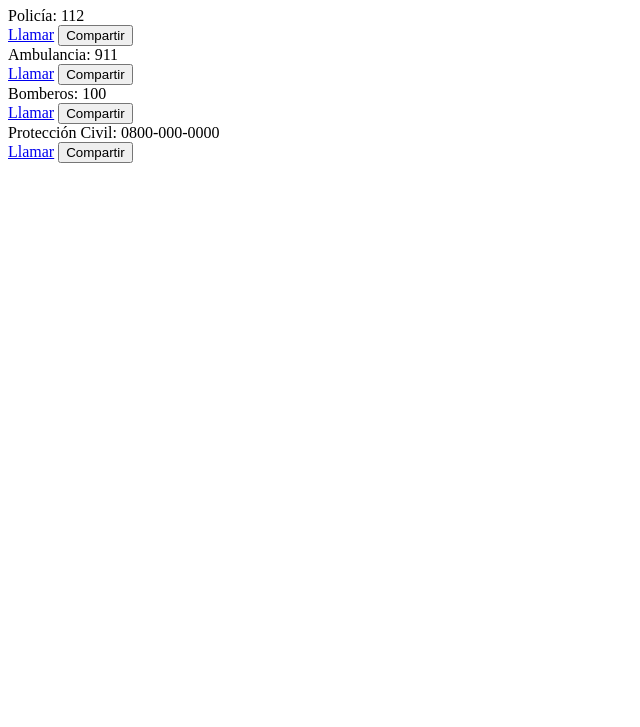
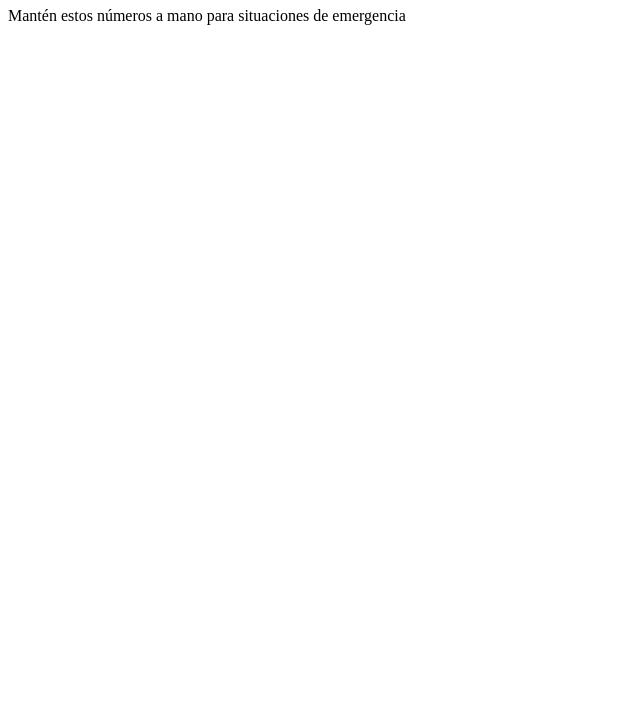
Before and after one commit to eatplus2024/Emergencias-, a plain HTML site: page index.html in a window 1280 px wide. Shown: the part 73-800 px from the top of the page, without its empty margins (0-640 px from the left). Drawn offline with Linux system fonts and the light colour scheme.

Commit message:
Update index.html

```diff
--- a/index.html
+++ b/index.html
@@ -2,48 +2,33 @@
 <html lang="es">
 <head>
     <meta charset="UTF-8">
-    <meta name="viewport" content="width=device-width, initial-scale=1.0">
+    <meta name="viewport" content="width=device-width, initial-scale=1.0, maximum-scale=1.0">
     <title>Números de Emergencia</title>
-    <link rel="stylesheet" href="emergencias.css">
+    <meta name="description" content="Listado de números de emergencia">
+    <meta name="theme-color" content="#ffffff">
+    <link rel="manifest" href="manifest.json">
+    <link rel="stylesheet" href="styles.css">
+    <link rel="preconnect" href="https://fonts.googleapis.com">
+    <link rel="preconnect" href="https://fonts.gstatic.com" crossorigin>
+    <link href="https://fonts.googleapis.com/css2?family=Inter:wght@400;500;700&display=swap" rel="stylesheet">
 </head>
 <body>
     <div class="container">
-        <h1>Números de Emergencia</h1>
-        <div class="emergencias-grid">
-            <div class="emergencia-item">
-                <span class="servicio">Policía:</span>
-                <span class="numero">112</span>
-                <div class="botones">
-                    <a href="tel:112" class="llamar-btn">Llamar</a>
-                    <button class="compartir-btn" data-numero="112">Compartir</button>
-                </div>
+        <header>
+            <h1>Números de Emergencia</h1>
+        </header>
+
+        <main>
+            <div class="emergency-grid" id="emergency-contacts">
+                <!-- Emergency contacts will be inserted here by JavaScript -->
             </div>
-            <div class="emergencia-item">
-                <span class="servicio">Ambulancia:</span>
-                <span class="numero">911</span>
-                <div class="botones">
-                    <a href="tel:911" class="llamar-btn">Llamar</a>
-                    <button class="compartir-btn" data-numero="911">Compartir</button>
-                </div>
-            </div>
-            <div class="emergencia-item">
-                <span class="servicio">Bomberos:</span>
-                <span class="numero">100</span>
-                <div class="botones">
-                    <a href="tel:100" class="llamar-btn">Llamar</a>
-                    <button class="compartir-btn" data-numero="100">Compartir</button>
-                </div>
-            </div>
-            <div class="emergencia-item">
-                <span class="servicio">Protección Civil:</span>
-                <span class="numero">0800-000-0000</span>
-                <div class="botones">
-                    <a href="tel:08000000000" class="llamar-btn">Llamar</a>
-                    <button class="compartir-btn" data-numero="08000000000">Compartir</button>
-                </div>
-            </div>
-        </div>
+        </main>
+
+        <footer>
+            <p>Mantén estos números a mano para situaciones de emergencia</p>
+        </footer>
     </div>
-    <script src="emergencias.js"></script>
+
+    <script src="script.js"></script>
 </body>
 </html>
```
